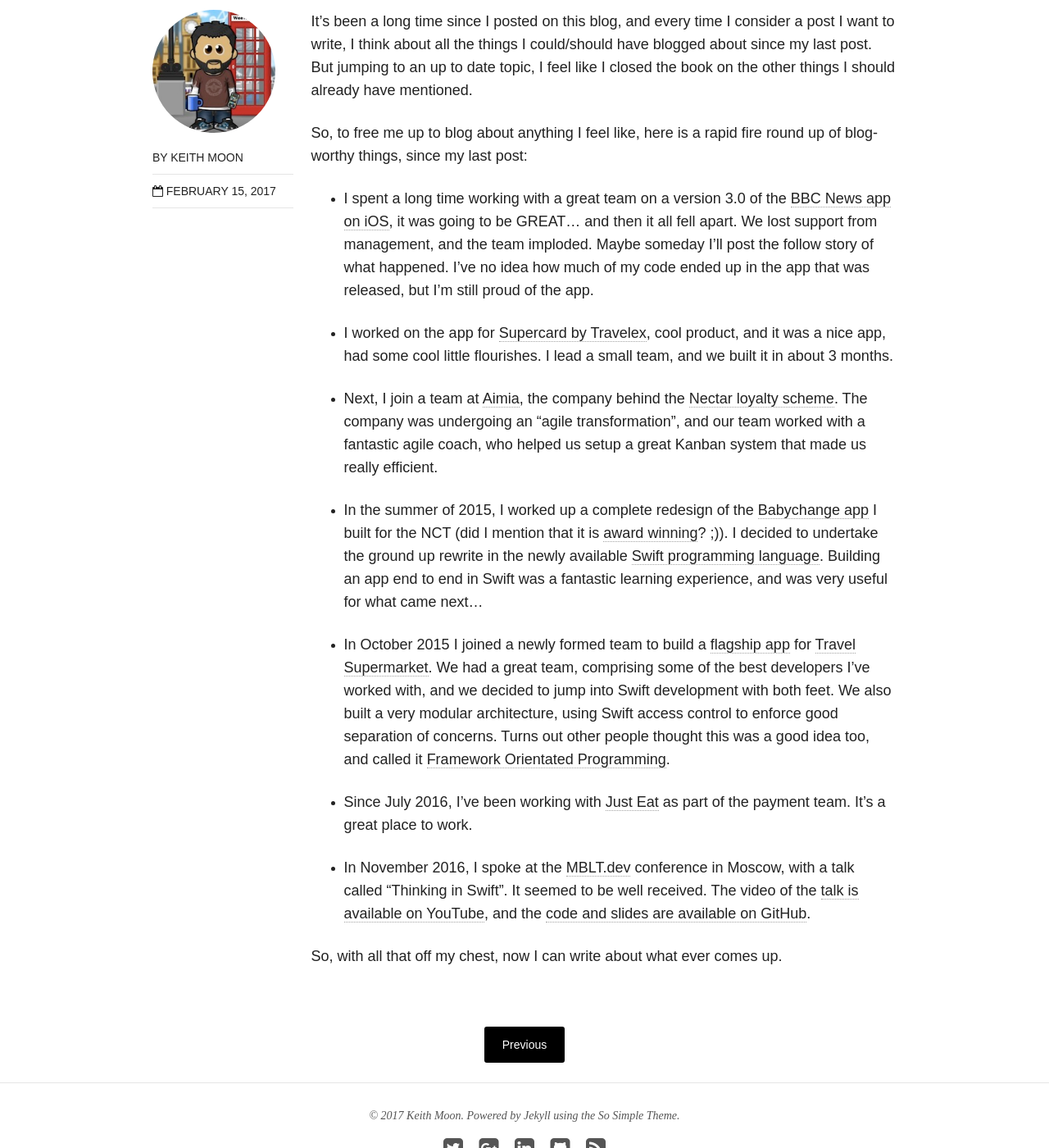
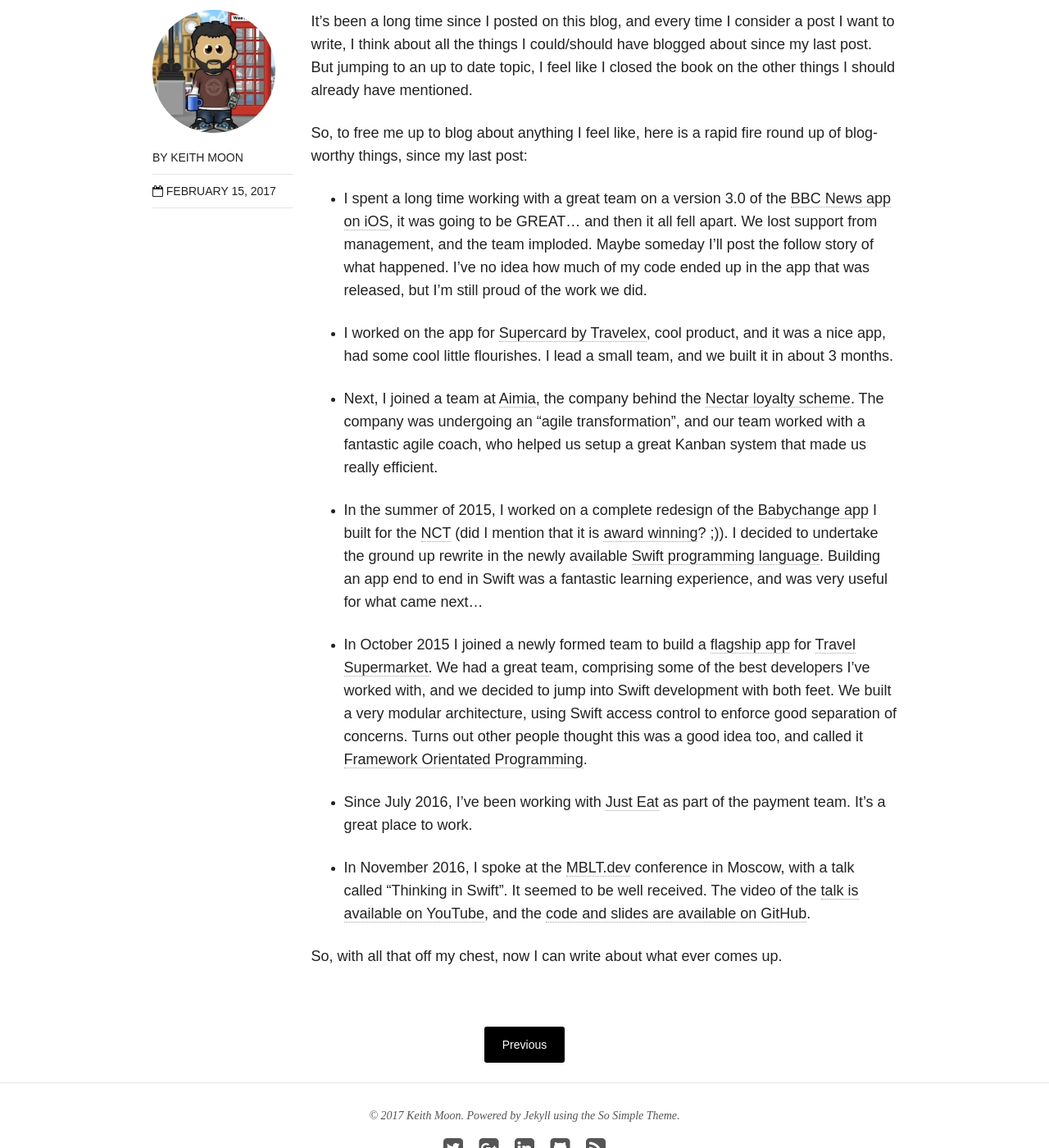
Before and after one commit to keefmoon/keefmoon.github.io, a Jekyll site: the page built from _posts/blog/2017-02-15-catch-up.md, in a window 1280 px wide and 1400 px high, scrolled down 560 px. Shown: the whole window at 82% size. Built offline with Jekyll 4.4.1, drawn with Linux system fonts in a browser that asks for light colours; nearby versions of some CDN libraries.

Commit message:
Some grammar fixes.

```diff
--- a/_posts/blog/2017-02-15-catch-up.md
+++ b/_posts/blog/2017-02-15-catch-up.md
@@ -11,15 +11,15 @@
 
 So, to free me up to blog about anything I feel like, here is a rapid fire round up of blog-worthy things, since my last post:
 
-* I spent a long time working with a great team on a version 3.0 of the [BBC News app on iOS](https://itunes.apple.com/gb/app/bbc-news/id377382255?mt=8), it was going to be GREAT... and then it all fell apart. We lost support from management, and the team imploded. Maybe someday I'll post the follow story of what happened. I've no idea how much of my code ended up in the app that was released, but I'm still proud of the app.
+* I spent a long time working with a great team on a version 3.0 of the [BBC News app on iOS](https://itunes.apple.com/gb/app/bbc-news/id377382255?mt=8), it was going to be GREAT... and then it all fell apart. We lost support from management, and the team imploded. Maybe someday I'll post the follow story of what happened. I've no idea how much of my code ended up in the app that was released, but I'm still proud of the work we did.
 
 * I worked on the app for [Supercard by Travelex](http://supercard.io), cool product, and it was a nice app, had some cool little flourishes. I lead a small team, and we built it in about 3 months.
 
-* Next, I join a team at [Aimia](http://www.aimia.com), the company behind the [Nectar loyalty scheme](http://www.nectar.com). The company was undergoing an "agile transformation", and our team worked with a fantastic agile coach, who helped us setup a great Kanban system that made us really efficient.
+* Next, I joined a team at [Aimia](http://www.aimia.com), the company behind the [Nectar loyalty scheme](http://www.nectar.com). The company was undergoing an "agile transformation", and our team worked with a fantastic agile coach, who helped us setup a great Kanban system that made us really efficient.
 
-* In the summer of 2015, I worked up a complete redesign of the [Babychange app](https://itunes.apple.com/gb/app/nct-babychange/id427067798?mt=8) I built for the NCT (did I mention that it is [award winning](../nct-babychange-award-winning)? ;)). I decided to undertake the ground up rewrite in the newly available [Swift programming language](https://swift.org). Building an app end to end in Swift was a fantastic learning experience, and was very useful for what came next...
+* In the summer of 2015, I worked on a complete redesign of the [Babychange app](https://itunes.apple.com/gb/app/nct-babychange/id427067798?mt=8) I built for the [NCT](https://www.nct.org.uk) (did I mention that it is [award winning](../nct-babychange-award-winning)? ;)). I decided to undertake the ground up rewrite in the newly available [Swift programming language](https://swift.org). Building an app end to end in Swift was a fantastic learning experience, and was very useful for what came next...
 
-* In October 2015 I joined a newly formed team to build a [flagship app](https://itunes.apple.com/gb/app/travelsupermarket-cheap-holidays/id1076336923?mt=8) for [Travel Supermarket](https://www.travelsupermarket.com). We had a great team, comprising some of the best developers I've worked with, and we decided to jump into Swift development with both feet. We also built a very modular architecture, using Swift access control to enforce good separation of concerns. Turns out other people thought this was a good idea too, and called it [Framework Orientated Programming](https://christiantietze.de/posts/2017/01/oop-framework-oriented-programming).
+* In October 2015 I joined a newly formed team to build a [flagship app](https://itunes.apple.com/gb/app/travelsupermarket-cheap-holidays/id1076336923?mt=8) for [Travel Supermarket](https://www.travelsupermarket.com). We had a great team, comprising some of the best developers I've worked with, and we decided to jump into Swift development with both feet. We built a very modular architecture, using Swift access control to enforce good separation of concerns. Turns out other people thought this was a good idea too, and called it [Framework Orientated Programming](https://christiantietze.de/posts/2017/01/oop-framework-oriented-programming).
 
 * Since July 2016, I've been working with [Just Eat](https://www.just-eat.co.uk) as part of the payment team. It's a great place to work.
 
```
